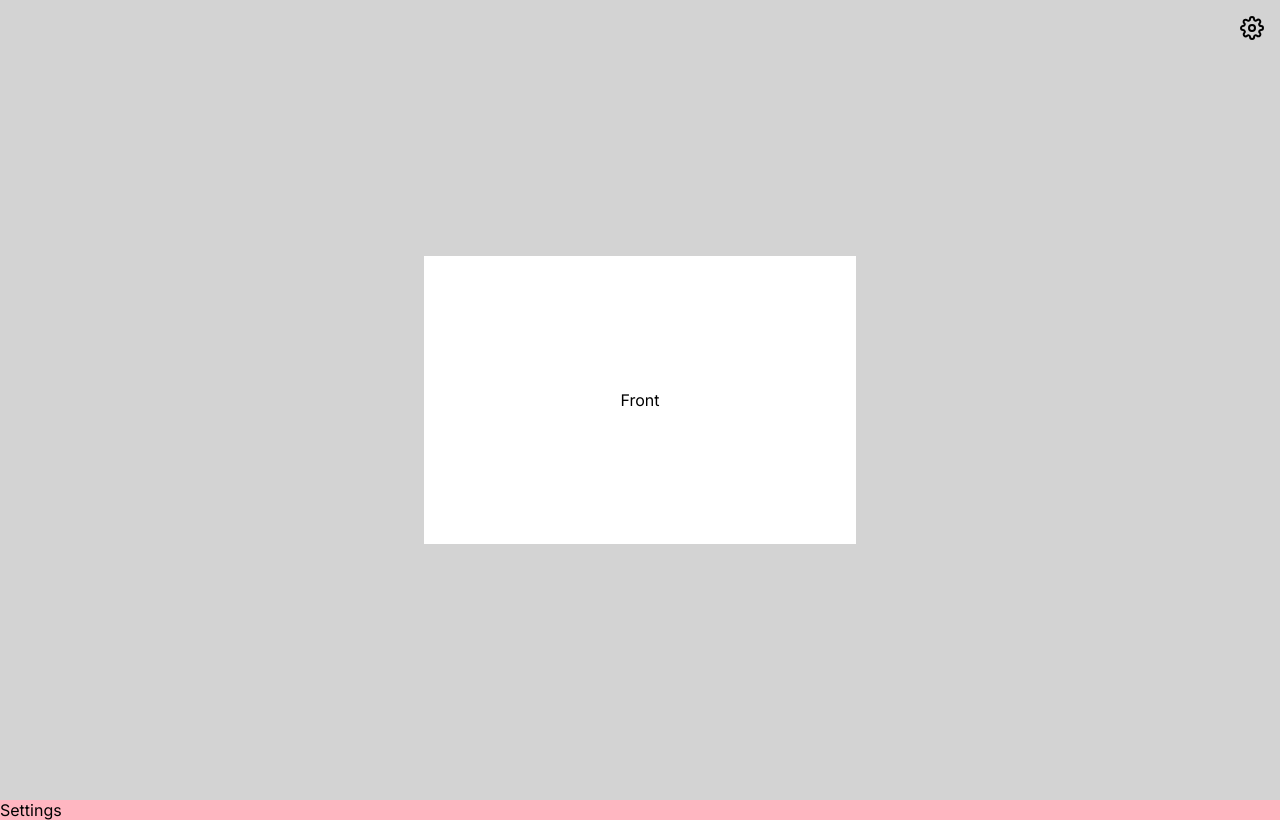
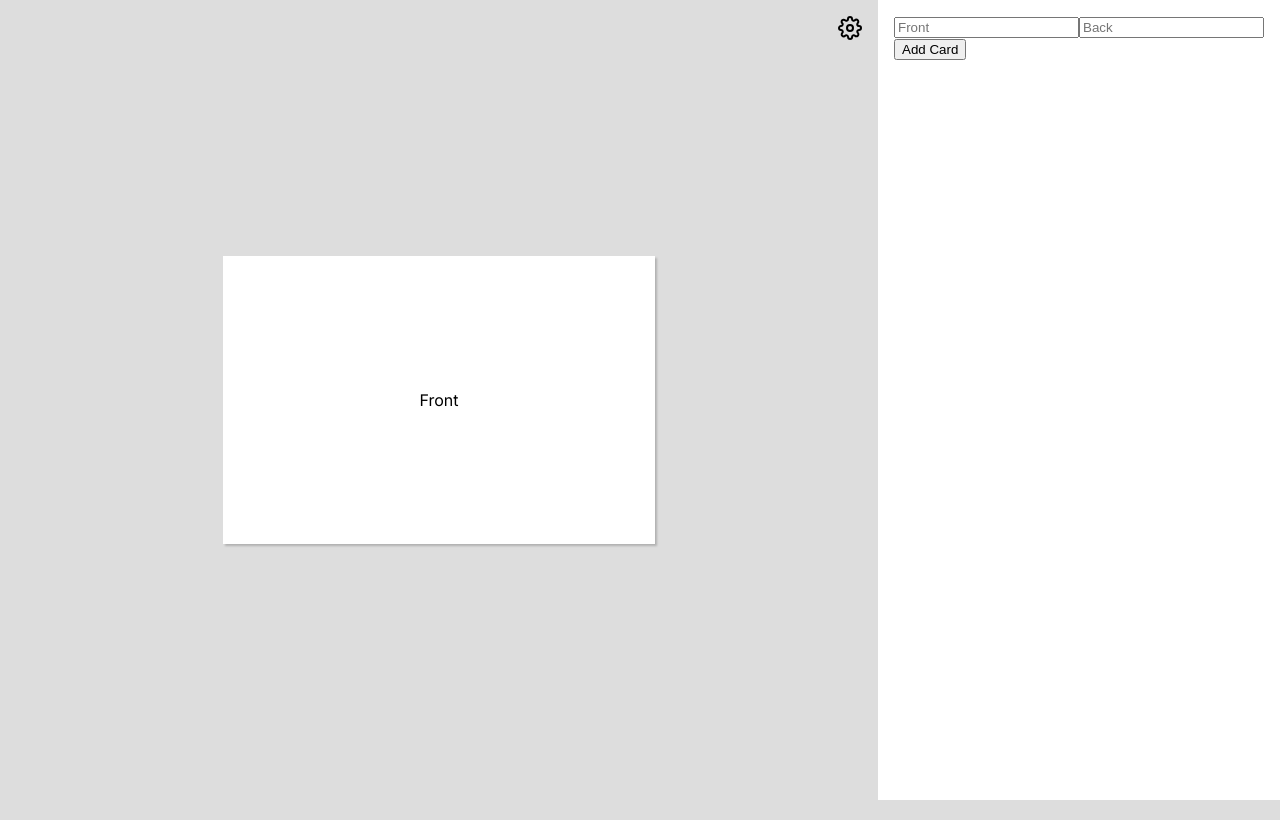
Before and after one commit to Steven-Rummler/flashcards, a Next.js app: page / in a window 1280 px wide. Both pictures are taken after a click on the icon 1252 px from the left and 28 px from the top of the page. Built offline with nearby package versions, Linux system fonts and the light colour scheme.

Commit message:
add cards, auto cycle for testing

```diff
--- a/app/globals.css
+++ b/app/globals.css
@@ -1,5 +1,5 @@
 body {
   margin: 0;
   padding: 0;
-  background-color: lightgrey;
+  background-color: #ddd;
 }
--- a/app/page.module.css
+++ b/app/page.module.css
@@ -1,20 +1,31 @@
-.settingsToggle {
+.screen {
+  position: fixed;
+  top: 0;
+  left: 0;
+  right: 0;
+  bottom: 0;
+
+  display: flex;
+}
+
+.editToggle {
   position: fixed;
   top: 1rem;
   right: 1rem;
   cursor: pointer;
 }
 
-.settingsSection {
-  background-color: lightpink;
+.editSection {
+  background-color: white;
+  padding: 1rem;
 }
 
 .cardHolder {
+  flex: 1 1 0;
+
   display: flex;
   align-items: center;
   justify-content: center;
-  height: 100vh;
-  width: 100vw;
   perspective: 1000px;
 }
 
@@ -22,11 +33,12 @@
   height: 18rem;
   width: 27rem;
   position: relative;
-  transition: transform 0.8s;
+  transition: transform 0.6s;
   transform-style: preserve-3d;
 }
 
 .card {
+  box-shadow: 2px 2px 2px rgba(0, 0, 0, 0.2);
   width: 100%;
   height: 100%;
   position: absolute;
@@ -39,4 +51,5 @@
 
 .flipped {
   transform: rotateY(180deg);
+  box-shadow: 2px 2px -2px rgba(0, 0, 0, 0.2);
 }
--- a/app/page.tsx
+++ b/app/page.tsx
@@ -1,36 +1,110 @@
 'use client';
 
+import { Dispatch, use, useCallback, useEffect, useReducer, useState } from 'react';
+
 import { Settings } from 'react-feather'
+import { openDB } from 'idb';
 import styles from './page.module.css'
-import { useState } from 'react';
+
+type card = {
+  front: string,
+  back: string,
+}
+
+function reducer(state: card[], action: { type: string, payload: card }) {
+  const actionCard = action.payload;
+  if (action.type === 'add') {
+    return [...state, action.payload];
+  } else if (action.type === 'remove') {
+    return state.filter(card => cardMatchBoth(card, actionCard));
+  } else if (action.type === 'edit') {
+    const matches = state.filter(card => cardMatchOne(card, actionCard));
+    if (matches.length > 1) return [...state, action.payload];
+    else if (matches.length === 1) return state.map(card => cardMatchOne(card, actionCard) ? actionCard : card);
+  }
+  return state;
+}
+
+function cardMatchBoth(a: card, b: card) {
+  return a.front === b.front && a.back === b.back;
+}
+
+function cardMatchOne(a: card, b: card) {
+  const or = a.front === b.front || a.back === b.back;
+  const and = a.front === b.front && a.back === b.back;
+  const xor = or && !and;
+  return !xor;
+}
+
+const dummyCard = { front: 'Front', back: 'Back' };
 
 export default function Home() {
   const [showSettings, setShowSettings] = useState(false);
   const [flipped, setFlipped] = useState(false);
+  const [index, setIndex] = useState(0);
+  const [cards, dispatch] = useReducer(reducer, []);
+
+  useEffect(() => {
+    const slideInterval = setInterval(() => {
+      setIndex(previousIndex => {
+      if (cards.length === 0) return 0;
+      return (previousIndex + 1) % cards.length;
+    });
+  }, 2000);
+
+    return () => clearInterval(slideInterval);
+  }, [cards]);
+
+
+  const currentCard = cards[index] || dummyCard;
 
   return (
-    <main>
+    <main className={styles.screen}>
         <div className={styles.cardHolder}>
           <div className={`${styles.cardArea} ${flipped ? styles.flipped : ''}`} onClick={() => setFlipped(toggle => !toggle)}>
           <div className={styles.card}>
-            Front
+            {currentCard.front}
             </div>
           <div className={`${styles.card} ${styles.flipped}`}>
-            Back
+            {currentCard.back}
             </div>
           </div>
+        <Settings className={styles.editToggle} onClick={() => setShowSettings(toggle => !toggle)}/>
           </div>
-        <Settings className={styles.settingsToggle} onClick={() => setShowSettings(toggle => !toggle)}/>
-        { showSettings && <SettingsSection />}
+        { showSettings && <SettingsSection {...{cards, dispatch}} />}
     </main>
   )
 }
 
 
-function SettingsSection() {
-  return <div className={styles.settingsSection}>Settings</div>
+function SettingsSection(props: { cards: card[], dispatch: Dispatch<{  type: string;  payload: card;}> }) {
+const [newFront, setNewFront] = useState('');
+const [newBack, setNewBack] = useState('');
+
+  return <div className={styles.editSection}>
+{props.cards.map((card, index) => <div key={index}>{card.front} {card.back}</div>)}
+<div>
+  <input type="text" placeholder="Front" value={newFront} onChange={e => setNewFront(e.target.value)}/>
+  <input type="text" placeholder="Back" value={newBack}onChange={e => setNewBack(e.target.value)}/>
+</div>
+<button onClick={() => {
+  setNewFront('');
+  setNewBack('');
+  props.dispatch({ type: 'add', payload: { front: newFront, back: newBack } })
+}}>
+  Add Card
+  </button>
+  </div>
 }
 
-function Flashcard() {
-  return <div className={styles.flashcard}>Flashcard</div>
+async function idbTesting() {
+  const db = await openDB('testDB', 1, {upgrade(db) {
+    db.createObjectStore('testStore', { autoIncrement: true });
+  }});
+  console.log(db);
+  console.log(await db.getAllKeys('testStore'));
+  // const getResult = await db.get('testStore', 'testKey');
+  // console.log(getResult);
+    const addResult = await db.add('testStore', 'testValue');
+    console.log(addResult);
 }
--- a/package.json
+++ b/package.json
@@ -14,6 +14,7 @@
     "@types/react-dom": "18.2.4",
     "eslint": "8.40.0",
     "eslint-config-next": "13.4.2",
+    "idb": "^7.1.1",
     "next": "13.4.2",
     "react": "18.2.0",
     "react-dom": "18.2.0",
```
Also changed, not shown: 1 other file (tests, documents, lock files or other folders).
